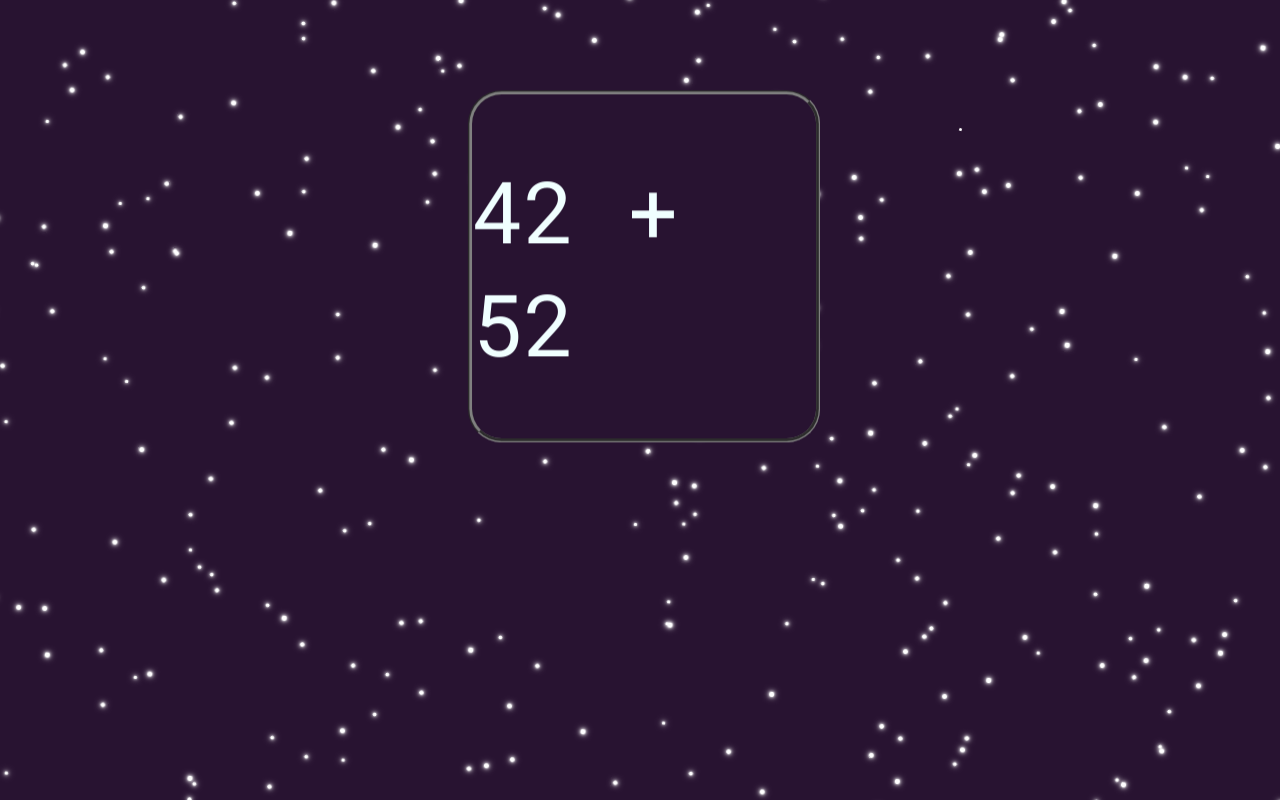
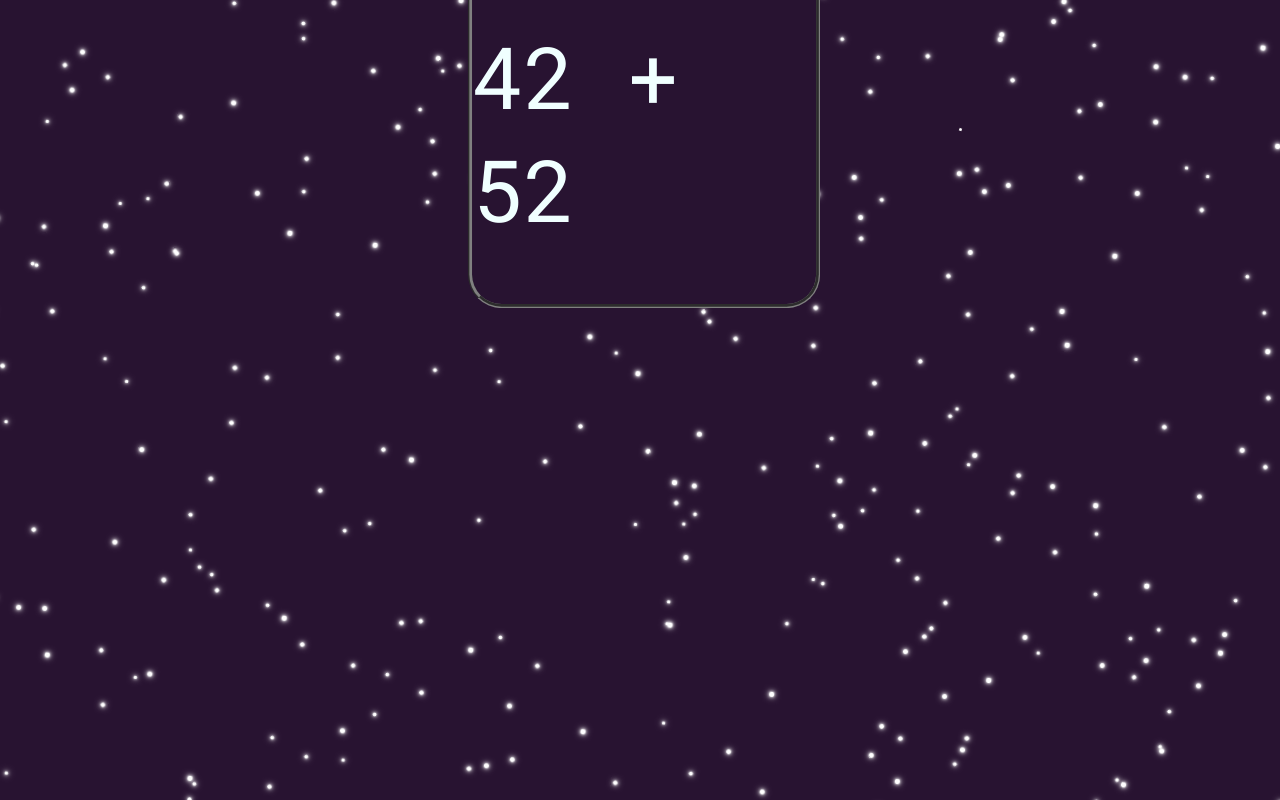
Before and after one commit to panteleichuk/numberQuiz, a plain HTML site: page index.html in a window 1280 px wide. Drawn offline with nearby package versions, Linux system fonts and the light colour scheme.

Commit message:
Update style.css

```diff
--- a/style.css
+++ b/style.css
@@ -45,7 +45,7 @@ body{
     height: calc( var(--w)/1.5);
     position: relative;
     transform-style: preserve-3d;
-    top:100px;
+    top:10%;
     left:40%;
     font-size: 4em;
 }
```
